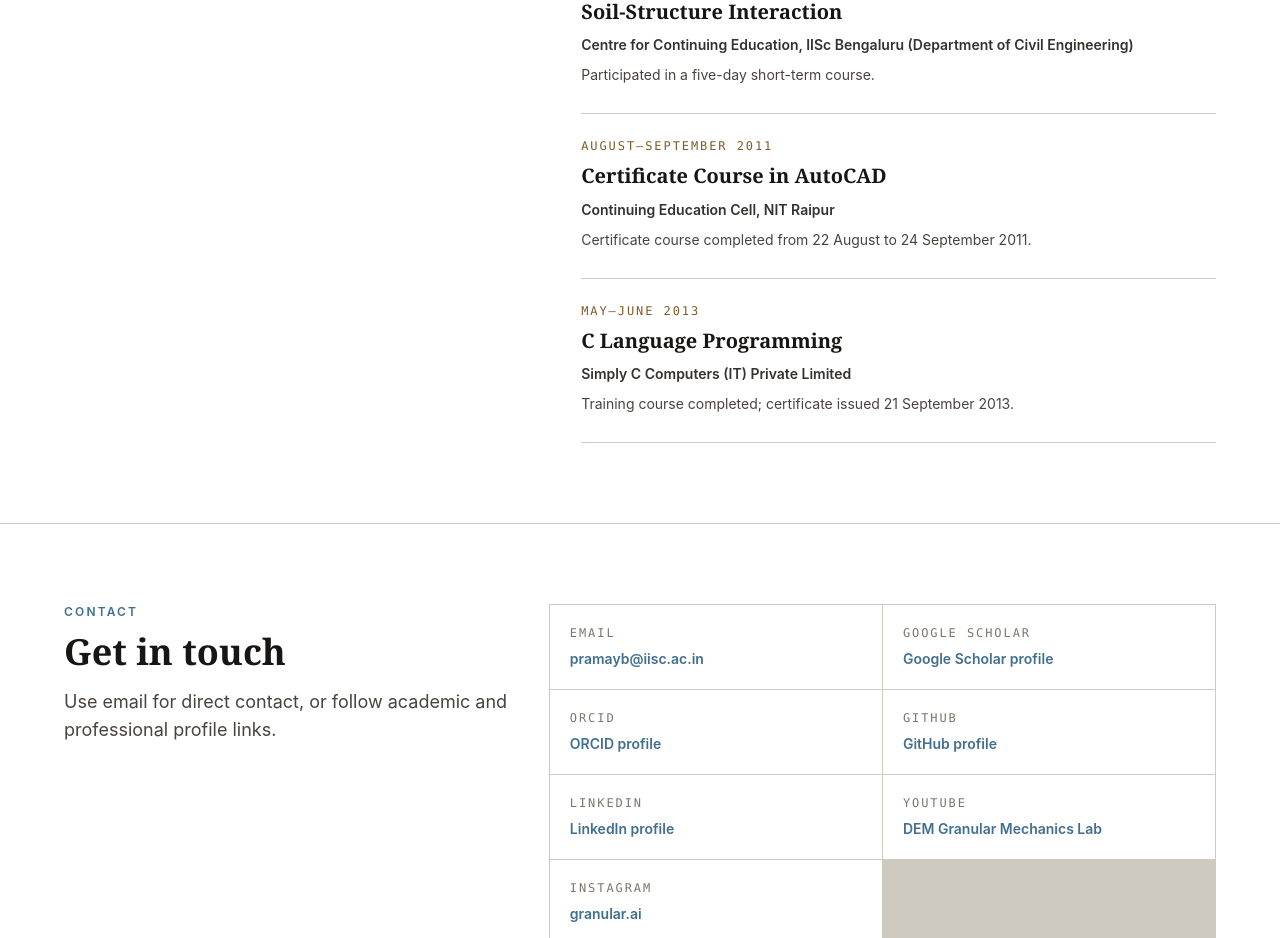
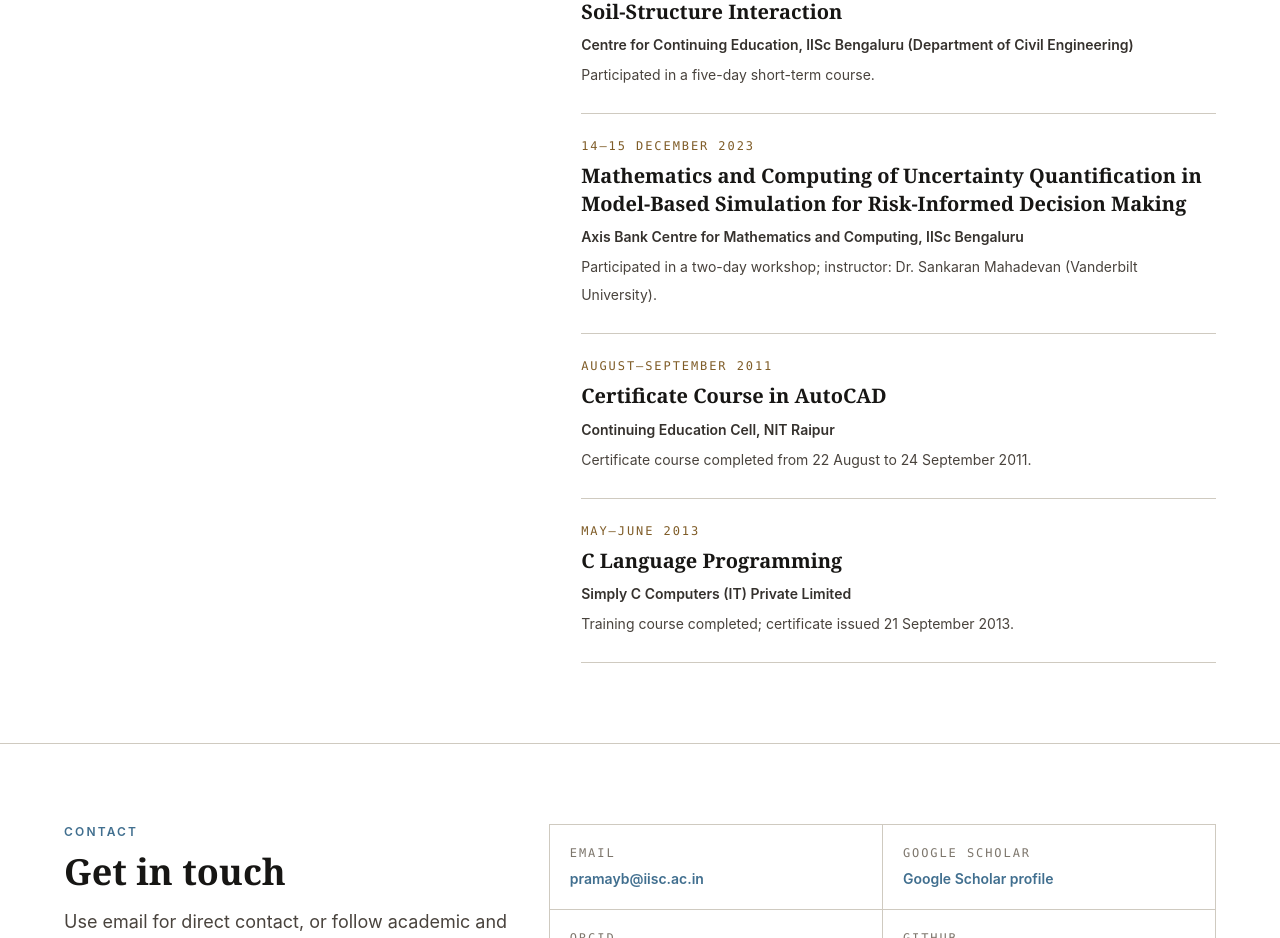
Before and after one commit to pramaybaero-droid/pramaybaero-droid.github.io, a React (Vite) app: page / in a window 1280 px wide. Shown: the part 9480-10418 px from the top of the page. Built offline with nearby package versions, Linux system fonts and the light colour scheme.

Commit message:
Record 2023 IISc uncertainty quantification workshop participation

```diff
--- a/src/data/profile.ts
+++ b/src/data/profile.ts
@@ -147,6 +147,12 @@ export const profile = {
       detail: "Participated in a five-day short-term course."
     },
     {
+      title: "Mathematics and Computing of Uncertainty Quantification in Model-Based Simulation for Risk-Informed Decision Making",
+      provider: "Axis Bank Centre for Mathematics and Computing, IISc Bengaluru",
+      period: "14–15 December 2023",
+      detail: "Participated in a two-day workshop; instructor: Dr. Sankaran Mahadevan (Vanderbilt University)."
+    },
+    {
       title: "Certificate Course in AutoCAD",
       provider: "Continuing Education Cell, NIT Raipur",
       period: "August–September 2011",
```
Also changed, not shown: 1 other file (tests, documents, lock files or other folders).
